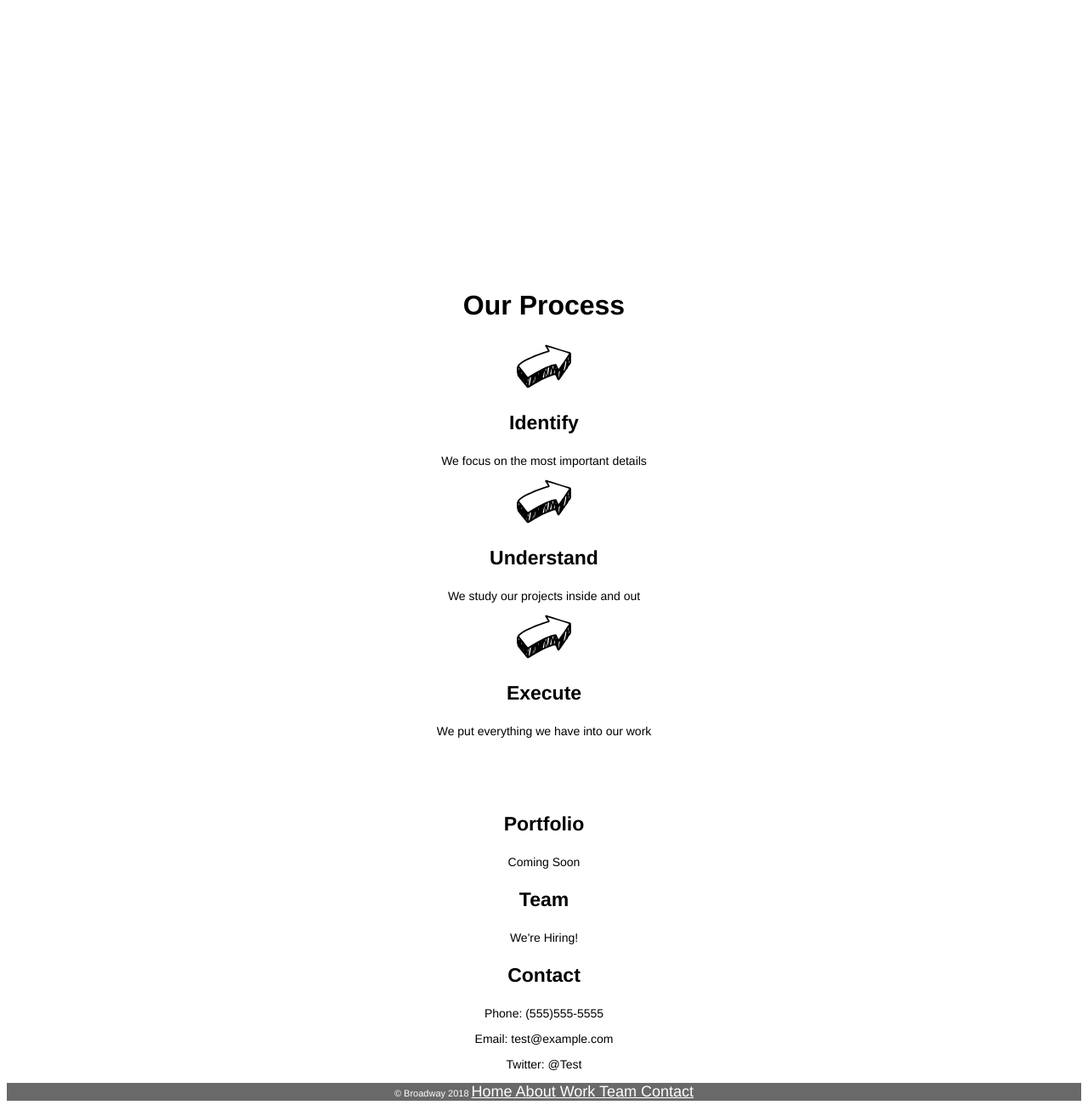
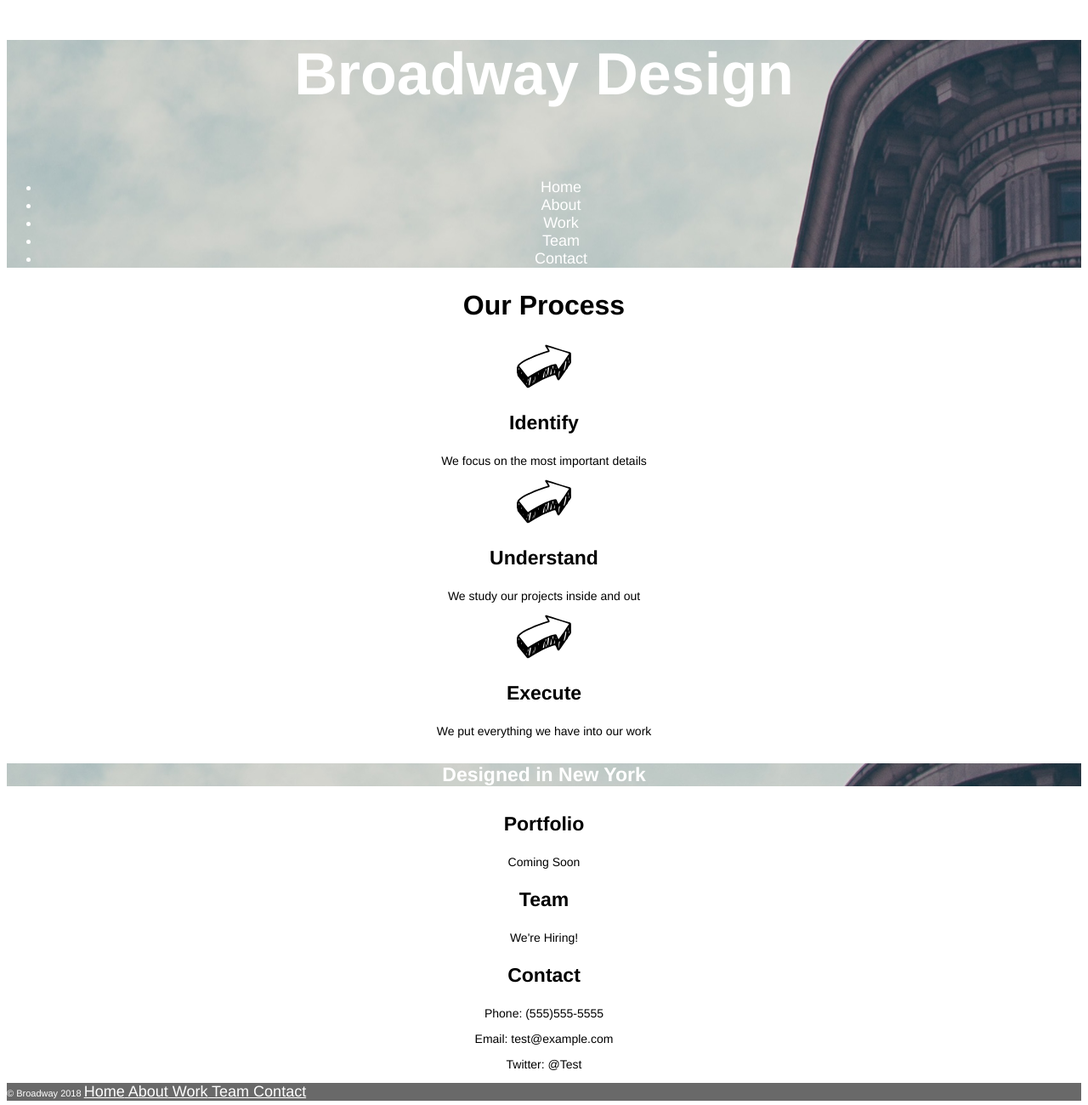
Before and after one commit to ashleybenning/broadway, a plain HTML site: page index.html in a window 1280 px wide. Shown: the whole page at 85% size. Drawn offline with Linux system fonts and the light colour scheme.

Commit message:
second commit finished except icons

```diff
--- a/css/style.css
+++ b/css/style.css
@@ -23,7 +23,7 @@ h4 {
   font-size: 23px;
   font-weight: bold;
   color: white;
-  background-image: url("images\the-flatiron-building.png");
+  background-image: url("images/the-flatiron-building.png");
 }
 
 p {
@@ -31,7 +31,7 @@ p {
   font-size: 14px;
 }
 #header{
-  background-image: url("images\the-flatiron-building.png");
+  background-image: url("images/the-flatiron-building.png");
 }
 
 #navigation {
@@ -41,6 +41,7 @@ p {
 }
 #footer {
   font-family: Helvetica;
+  text-align: left;
   font-size: 11px;
   color: white;
   background-color: dimgray;
```
Also changed, not shown: css/images/the-flatiron-building.png (renamed from images/the-flatiron-building.png).
